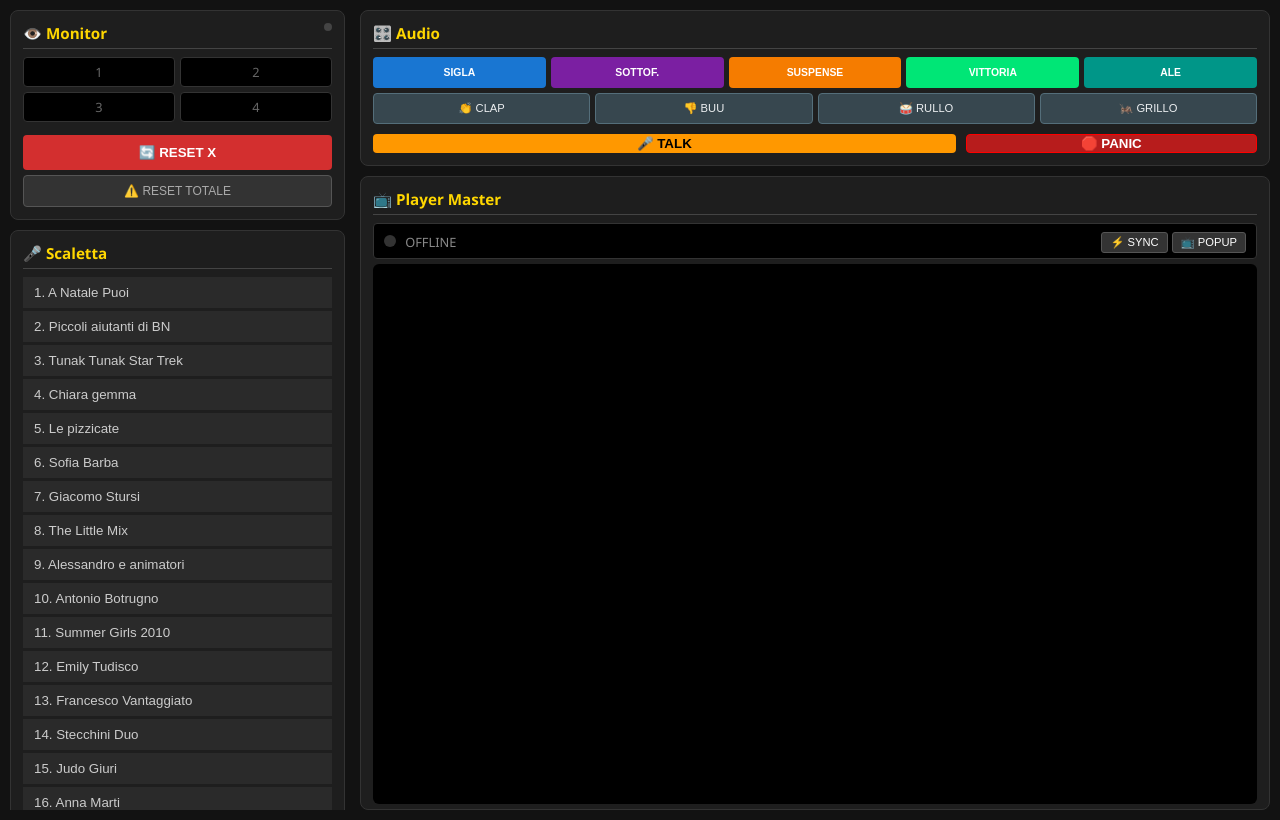
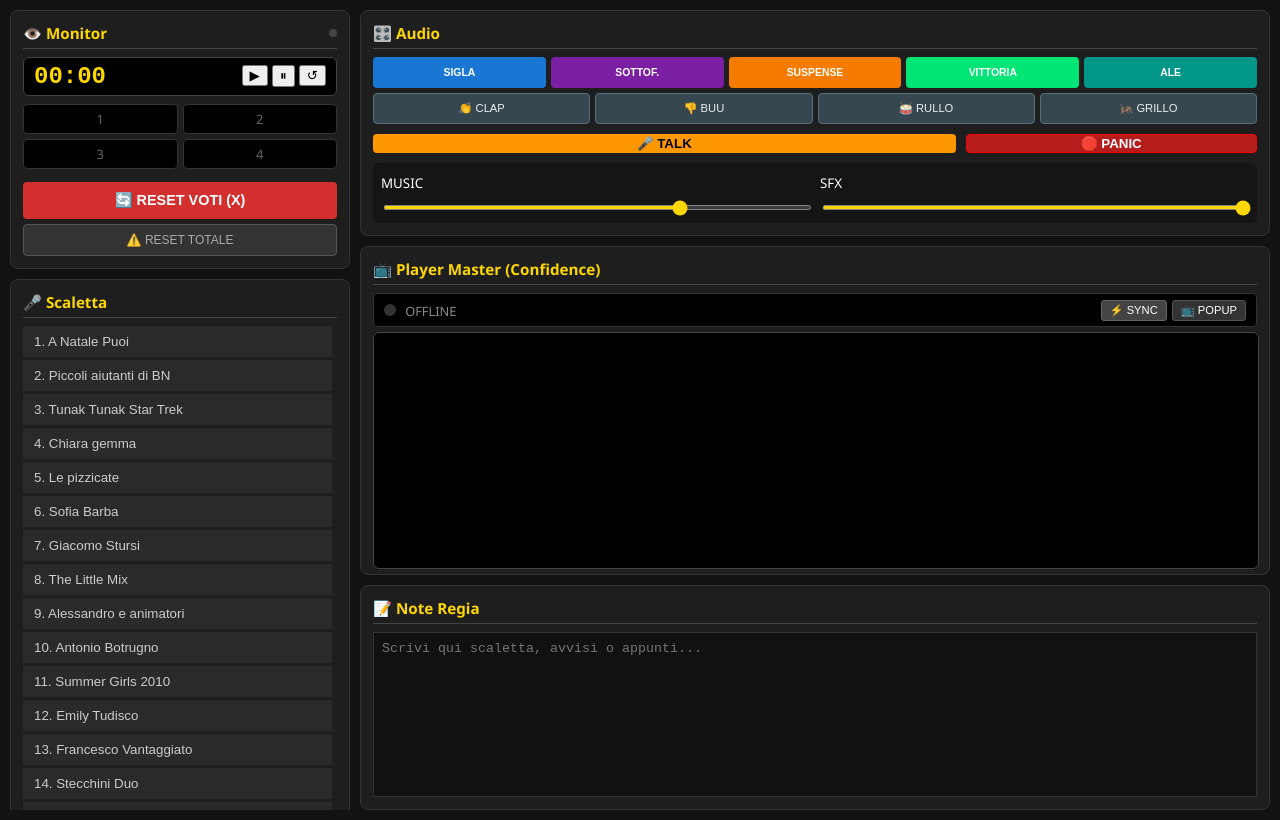
Before and after one commit to Kevinthehacker/talent-show, a website: page public/regia.html in a window 1280 px wide. Drawn offline with nearby package versions, Linux system fonts and the light colour scheme; no server answers.

Commit message:
Update regia.html

```diff
--- a/public/regia.html
+++ b/public/regia.html
@@ -2,30 +2,50 @@
 <html lang="it">
 <head>
     <meta charset="UTF-8">
-    <title>Regia OGT - FULL SYNC</title>
+    <title>Regia OGT - FINAL FIX</title>
     <style>
         :root {
             --dark: #121212; --panel: #1e1e1e; --accent: #ffd700;
             --red: #d32f2f; --green: #00e676; --blue: #1976d2;
             --purple: #7b1fa2; --orange: #f57c00; --teal: #009688;
         }
+
         body { background: var(--dark); color: white; font-family: 'Segoe UI', sans-serif; margin: 0; padding: 10px; height: 100vh; overflow: hidden; user-select: none; }
+
+        /* LAYOUT PRINCIPALE */
         .main-grid { display: grid; grid-template-columns: 340px 1fr; gap: 10px; height: 100%; }
-        .colonna-sx { display: flex; flex-direction: column; gap: 10px; height: 100%; overflow-y: auto; padding-right: 5px; min-height: 0; }
+
+        /* COLONNA SINISTRA */
+        .colonna-sx { display: flex; flex-direction: column; gap: 10px; height: 100%; overflow-y: auto; min-height: 0; }
+
+        /* COLONNA DESTRA (Audio + Player + Note) */
         .colonna-dx { display: flex; flex-direction: column; gap: 10px; height: 100%; min-height: 0; }
+
         .panel { background: var(--panel); padding: 12px; border-radius: 8px; border: 1px solid #333; flex-shrink: 0; }
-        h2 { border-bottom: 1px solid #444; padding-bottom: 5px; margin: 0 0 8px 0; font-size: 0.95rem; color: var(--accent); display: flex; justify-content: space-between; }
 
+        h2 { border-bottom: 1px solid #444; padding-bottom: 5px; margin: 0 0 8px 0; font-size: 0.95rem; color: var(--accent); display: flex; justify-content: space-between; align-items: center; }
+
+        /* MONITOR */
         .monitor-grid { display: grid; grid-template-columns: repeat(2, 1fr); gap: 5px; margin-bottom: 8px; }
         .mini-slot { background: #000; padding: 5px; border-radius: 4px; text-align: center; border: 1px solid #333; font-size: 0.8rem; color: #666; }
         .mini-slot.attivo { background: #3c0b0b; border-color: var(--red); color: white; font-weight: bold; }
-        .btn-reset-gara { width: 100%; padding: 10px; background: var(--red); color: white; border: none; border-radius: 4px; font-weight: bold; cursor: pointer; margin-top: 5px; }
+
+        .timer-box { background: black; border: 1px solid #444; border-radius: 6px; padding: 5px 10px; display: flex; justify-content: space-between; margin-bottom: 8px; }
+        .timer-display { font-family: 'Courier New', monospace; font-size: 1.5rem; color: var(--accent); font-weight: bold; }
+
+        /* BOTTONI RESET */
+        .btn-reset-gara { width: 100%; padding: 10px; background: var(--red); color: white; border: none; border-radius: 4px; font-weight: bold; cursor: pointer; font-size: 0.9rem; margin-top: 5px; }
+        .btn-reset-gara:hover { background: #b71c1c; }
         .btn-reset-totale { width: 100%; padding: 8px; background: #333; color: #aaa; border: 1px solid #555; border-radius: 4px; cursor: pointer; font-size: 0.75rem; margin-top: 5px; }
 
-        .playlist-container { flex-grow: 1; overflow-y: auto; }
-        .btn-concorrente { width: 100%; text-align: left; padding: 8px; margin-bottom: 3px; background: #2a2a2a; color: #ccc; border: none; border-left: 3px solid transparent; cursor: pointer; }
+        /* PLAYLIST */
+        .panel-playlist { flex-grow: 1; display: flex; flex-direction: column; min-height: 0; }
+        .playlist-container { flex-grow: 1; overflow-y: auto; padding-right: 5px; }
+        .btn-concorrente { width: 100%; text-align: left; padding: 8px; margin-bottom: 3px; background: #2a2a2a; color: #ccc; border: none; border-left: 3px solid transparent; cursor: pointer; display: flex; justify-content: space-between; }
+        .btn-concorrente:hover { background: #333; color: white; }
         .btn-concorrente.active { background: #333; color: var(--accent); border-left: 3px solid var(--accent); font-weight: bold; }
 
+        /* AUDIO */
         .audio-grid { display: grid; grid-template-columns: repeat(5, 1fr); gap: 5px; }
         .btn-sound { border: none; padding: 10px 2px; font-size: 0.65rem; font-weight: bold; color: white; border-radius: 4px; cursor: pointer; position: relative; }
         .btn-sound.playing { box-shadow: inset 0 0 0 2px white; animation: pulse 2s infinite; }
@@ -35,15 +55,43 @@
         .sfx-grid { display: grid; grid-template-columns: repeat(4, 1fr); gap: 5px; margin-top: 5px; }
         .btn-sfx { background: #37474f; color: #eceff1; padding: 8px 2px; font-size: 0.7rem; cursor: pointer; border: 1px solid #546e7a; border-radius: 4px; }
         .btn-sfx:active { transform: scale(0.95); }
+        .btn-sfx.playing { background: #455a64; color: var(--accent); border-color: var(--accent); }
 
         .pro-controls { display: grid; grid-template-columns: 2fr 1fr; gap: 10px; margin-top: 10px; }
         .btn-talkover { background: #ff9800; color: black; font-weight: bold; border: none; border-radius: 4px; cursor: pointer; }
         .btn-talkover.active { background: var(--accent); }
         .btn-panic { background: #b71c1c; color: white; font-weight: bold; border: 1px solid red; border-radius: 4px; cursor: pointer; }
 
-        .right-bottom-container { flex-grow: 1; display: flex; flex-direction: column; gap: 10px; min-height: 0; }
-        .panel-player { flex: 2; display: flex; flex-direction: column; min-height: 0; padding-bottom: 5px; }
-        .video-wrapper { flex-grow: 1; width: 100%; background: black; border-radius: 6px; overflow: hidden; position: relative; }
+        .mixer-container { display: grid; grid-template-columns: 1fr 1fr; gap: 10px; background: rgba(0,0,0,0.3); padding: 8px; border-radius: 6px; margin-top: 10px; }
+        input[type=range] { width: 100%; cursor: pointer; accent-color: var(--accent); height: 5px; }
+
+        /* CONTAINER CHE TIENE PLAYER E NOTE INSIEME */
+        .right-bottom-container {
+            flex-grow: 1;
+            display: flex;
+            flex-direction: column;
+            gap: 10px;
+            min-height: 0; /* Cruciale per Flexbox */
+        }
+
+        /* PLAYER VIDEO (Ora si espande correttamente) */
+        .panel-player {
+            flex-grow: 2; /* Prende 2/3 dello spazio disponibile */
+            display: flex;
+            flex-direction: column;
+            min-height: 0;
+            padding-bottom: 5px;
+        }
+
+        .video-wrapper {
+            flex-grow: 1;
+            width: 100%;
+            background: black;
+            border-radius: 6px;
+            overflow: hidden;
+            border: 1px solid #444;
+            position: relative;
+        }
         .video-wrapper iframe { position: absolute; top: 0; left: 0; width: 100%; height: 100%; z-index: 1; }
 
         .projector-status-bar { display: flex; justify-content: space-between; align-items: center; background: #000; padding: 5px 10px; border-radius: 4px; margin-bottom: 5px; border: 1px solid #333; }
@@ -54,24 +102,49 @@
 
         .btn-open-proj { background: #333; color: white; border: 1px solid #555; font-size: 0.7rem; padding: 3px 8px; cursor: pointer; border-radius: 3px; }
         .btn-sync { background: #444; border: 1px solid #666; color: white; font-size: 0.7rem; cursor: pointer; padding: 3px 8px; border-radius: 3px; }
-        .btn-sync:active { background: var(--accent); color: black; }
 
-        .panel-memo { flex: 1; display: flex; flex-direction: column; min-height: 100px; }
-        textarea#memo-pad { width: 100%; height: 100%; background: #111; border: 1px solid #333; color: #ddd; resize: none; padding: 8px; font-family: monospace; }
+        /* SEZIONE NOTE (RIPRISTINATA) */
+        .panel-memo {
+            flex-grow: 1; /* Prende 1/3 dello spazio */
+            display: flex;
+            flex-direction: column;
+            min-height: 120px; /* Altezza minima garantita */
+        }
+        textarea#memo-pad {
+            flex-grow: 1;
+            width: 100%;
+            background: #111;
+            border: 1px solid #333;
+            color: #ddd;
+            resize: none;
+            padding: 8px;
+            font-family: monospace;
+            box-sizing: border-box;
+        }
+
         .conn-dot { width: 8px; height: 8px; border-radius: 50%; background: #444; display: inline-block; }
         .conn-dot.connected { background: var(--green); }
     </style>
 </head>
 <body>
+
     <div class="main-grid">
         <div class="colonna-sx">
             <div class="panel">
                 <h2>👁️ Monitor <div id="connStatus" class="conn-dot"></div></h2>
+                <div class="timer-box">
+                    <div class="timer-display" id="timer">00:00</div>
+                    <div>
+                        <button onclick="timerStart()">▶</button>
+                        <button onclick="timerStop()">⏸</button>
+                        <button onclick="timerReset()">↺</button>
+                    </div>
+                </div>
                 <div class="monitor-grid" id="monitor">
                     <div class="mini-slot" id="mon1">1</div><div class="mini-slot" id="mon2">2</div>
                     <div class="mini-slot" id="mon3">3</div><div class="mini-slot" id="mon4">4</div>
                 </div>
-                <button class="btn-reset-gara" onclick="resetGara()">🔄 RESET X</button>
+                <button class="btn-reset-gara" onclick="resetGara()">🔄 RESET VOTI (X)</button>
                 <button class="btn-reset-totale" onclick="resetTotale()">⚠️ RESET TOTALE</button>
             </div>
             <div class="panel panel-playlist">
@@ -79,6 +152,7 @@
                 <div class="playlist-container" id="lista-bottoni"></div>
             </div>
         </div>
+
         <div class="colonna-dx">
             <div class="panel">
                 <h2>🎛️ Audio</h2>
@@ -99,19 +173,31 @@
                     <button id="btn-talkover" class="btn-talkover" onmousedown="setTalkover(true)" onmouseup="setTalkover(false)">🎤 TALK</button>
                     <button class="btn-panic" onclick="panicMode()">🛑 PANIC</button>
                 </div>
+                <div class="mixer-container">
+                    <div><small>MUSIC</small><input type="range" id="volMusic" min="0" max="1" step="0.05" value="0.7" oninput="updateMusicVolume(this.value)"></div>
+                    <div><small>SFX</small><input type="range" id="volSfx" min="0" max="1" step="0.05" value="1.0" oninput="updateSfxVolume(this.value)"></div>
+                </div>
             </div>
+
             <div class="right-bottom-container">
+
                 <div class="panel panel-player">
-                    <h2>📺 Player Master</h2>
+                    <h2>📺 Player Master (Confidence)</h2>
                     <div class="projector-status-bar">
-                        <div><span id="proj-led" class="status-led"></span> <span id="proj-text" style="font-size:0.8rem; color:#888">OFFLINE</span></div>
-                        <div>
-                            <button class="btn-open-proj" onclick="forceResync()">⚡ SYNC</button>
+                        <div><span id="proj-led" class="status-led off"></span> <span id="proj-text" style="font-size:0.8rem; color:#888">OFFLINE</span></div>
+                        <div style="display:flex; gap:5px;">
+                            <button class="btn-sync" onclick="forceResync()">⚡ SYNC</button>
                             <button class="btn-open-proj" onclick="openProjector()">📺 POPUP</button>
                         </div>
                     </div>
                     <div class="video-wrapper"><div id="player"></div></div>
                 </div>
+
+                <div class="panel panel-memo">
+                    <h2>📝 Note Regia</h2>
+                    <textarea id="memo-pad" placeholder="Scrivi qui scaletta, avvisi o appunti..."></textarea>
+                </div>
+
             </div>
         </div>
     </div>
@@ -152,9 +238,28 @@
         });
 
         const tracks = { sigla: document.getElementById('track-sigla'), sottofondo: document.getElementById('track-sottofondo'), suspense: document.getElementById('track-suspense'), vittoria: document.getElementById('track-vittoria'), alessandro: document.getElementById('track-alessandro') };
-        const sfx = { applausi: document.getElementById('sfx-applausi'), buu: document.getElementById('sfx-buu'), rullo: document.getElementById('sfx-rullo'), grillo: document.getElementById('sfx-grillo') };
+        const instantSfx = { applausi: document.getElementById('sfx-applausi'), buu: document.getElementById('sfx-buu'), rullo: document.getElementById('sfx-rullo'), grillo: document.getElementById('sfx-grillo') };
         const sfxVai = document.getElementById('fx-vai');
-        let fadeInt, localPlayer, remoteWindow, syncInt;
+        let musicVolume = 0.7, sfxVolume = 1.0, isTalkover = false, fadeIntervals = {};
+
+        Object.keys(instantSfx).forEach(name => {
+            instantSfx[name].addEventListener('ended', () => document.getElementById(`btn-${name}`).classList.remove('playing'));
+        });
+
+        function fadeAudio(audio, targetVol, duration, callback) {
+            const id = audio.id;
+            if (fadeIntervals[id]) clearInterval(fadeIntervals[id]);
+            if (targetVol > 0 && audio.paused) { audio.volume = 0; audio.play(); }
+            const steps = duration / 20; const volStep = (targetVol - audio.volume) / steps;
+            fadeIntervals[id] = setInterval(() => {
+                let newVol = audio.volume + volStep;
+                if ((volStep > 0 && newVol >= targetVol) || (volStep < 0 && newVol <= targetVol)) {
+                    audio.volume = targetVol; clearInterval(fadeIntervals[id]);
+                    if (targetVol <= 0.01) { audio.pause(); audio.currentTime = 0; }
+                    if (callback) callback();
+                } else audio.volume = newVol;
+            }, 20);
+        }
 
         function toggleMusic(name) {
             const t = tracks[name]; const btn = document.getElementById(`btn-${name}`);
@@ -169,47 +274,58 @@
         function toggleSfx(name) { sfx[name].currentTime=0; sfx[name].play(); }
         function setTalkover(active) { Object.values(tracks).forEach(t => { if(!t.paused) t.volume = active ? 0.2 : 0.7; }); document.getElementById('btn-talkover').classList.toggle('active', active); }
 
+        function updateMusicVolume(v) { musicVolume = parseFloat(v); Object.values(tracks).forEach(t => { if(!t.paused) t.volume = isTalkover ? musicVolume*0.2 : musicVolume; }); }
+        function updateSfxVolume(v) { sfxVolume = parseFloat(v); Object.values(instantSfx).forEach(s => s.volume = sfxVolume); sfxVai.volume = sfxVolume; }
+
         function panicMode() {
             if(localPlayer) localPlayer.stopVideo();
             sendRemote('stop');
-            // MANDA STOP AI TELEFONI
             socket.emit('controllo-video', 'stop');
-            Object.values(tracks).concat(Object.values(sfx)).concat([sfxVai]).forEach(a => { a.pause(); a.currentTime=0; });
+            Object.values(tracks).concat(Object.values(instantSfx)).concat([sfxVai]).forEach(a => { a.pause(); a.currentTime=0; });
             document.querySelectorAll('.playing').forEach(b => b.classList.remove('playing'));
         }
 
-        // VIDEO SYNC
+        let tInt, tSec = 0; const tDisp = document.getElementById('timer');
+        function uT() { tDisp.innerText = `${Math.floor(tSec/60).toString().padStart(2,'0')}:${(tSec%60).toString().padStart(2,'0')}`; }
+        function timerStart() { if(!tInt) tInt = setInterval(() => { tSec++; uT(); }, 1000); }
+        function timerStop() { clearInterval(tInt); tInt = null; }
+        function timerReset() { timerStop(); tSec = 0; uT(); }
+
+        const memo = document.getElementById('memo-pad');
+        if(localStorage.getItem('rM')) memo.value = localStorage.getItem('rM');
+        memo.addEventListener('input', () => localStorage.setItem('rM', memo.value));
+
+        document.addEventListener('keydown', (e) => {
+            if(e.target.tagName === 'TEXTAREA') return;
+            const k = e.key.toLowerCase();
+            if(e.code === 'Space' || e.code === 'Escape') { e.preventDefault(); panicMode(); return; }
+            if(k === 't' && !e.repeat) setTalkover(true);
+            const map = {'q':'sigla','w':'sottofondo','e':'suspense','r':'vittoria','a':'alessandro', '1':'applausi','2':'buu','3':'rullo','4':'grillo'};
+            if(map[k]) { if('1234'.includes(k)) toggleSfx(map[k]); else toggleMusic(map[k]); }
+        });
+        document.addEventListener('keyup', (e) => { if(e.key.toLowerCase() === 't') setTalkover(false); });
+
+        let localPlayer, remoteWindow, syncInt;
+
         function onYouTubeIframeAPIReady() {
             localPlayer = new YT.Player('player', { height: '100%', width: '100%', videoId: '',
                 playerVars: { 'playsinline': 1, 'rel': 0, 'origin': window.location.origin },
                 events: { 'onReady': e => { e.target.unMute(); e.target.setVolume(100); }, 'onStateChange': onStateChange }
             });
         }
-
-        // --- QUI AVVIENE LA MAGIA ---
         function onStateChange(e) {
             let cmd = null;
-            if(e.data === 1) { cmd = 'play'; startSync(); } // 1 = Playing
-            if(e.data === 2) { cmd = 'pause'; stopSync(); } // 2 = Paused
-            if(e.data === 0) { cmd = 'stop'; stopSync(); } // 0 = Ended
-
-            if(cmd) {
-                // 1. Manda al Proiettore
-                sendRemote(cmd);
-                // 2. Manda ai Telefoni (NUOVO!)
-                socket.emit('controllo-video', cmd);
-            }
+            if(e.data === 1) { cmd = 'play'; startSync(); }
+            if(e.data === 2) { cmd = 'pause'; stopSync(); }
+            if(e.data === 0) { cmd = 'stop'; stopSync(); }
+            if(cmd) { sendRemote(cmd); socket.emit('controllo-video', cmd); }
         }
-
         function sendRemote(act, par) { if(remoteWindow && !remoteWindow.closed) remoteWindow.postMessage({action:act, param:par}, '*'); }
 
         function loadVideo(index) {
             document.querySelectorAll('.btn-concorrente').forEach(b => b.classList.remove('active'));
             document.getElementById(`btn-c-${index}`).classList.add('active');
-
-            // INVIO NOME E ID AL SERVER
             socket.emit('set-concorrente', { nome: playlist[index].nome, id: playlist[index].id });
-
             if(playlist[index].id) {
                 if(localPlayer) localPlayer.loadVideoById(playlist[index].id);
                 sendRemote('load', playlist[index].id);
@@ -224,11 +340,7 @@
             remoteWindow.document.write(`<html><body style="margin:0;background:black;overflow:hidden;"><div id="p" style="width:100vw;height:100vh;"></div><script src="https://www.youtube.com/iframe_api"><\/script><script>var p; function onYouTubeIframeAPIReady(){p=new YT.Player('p',{width:'100%',height:'100%',videoId:'',playerVars:{'controls':0,'disablekb':1},events:{'onReady':e=>{e.target.mute();window.opener.postMessage('READY','*');}}});} window.addEventListener('message',e=>{if(!p)return; if(e.data.action==='load')p.loadVideoById(e.data.param); if(e.data.action==='play')p.playVideo(); if(e.data.action==='pause')p.pauseVideo(); if(e.data.action==='stop')p.stopVideo(); if(e.data.action==='seek')p.seekTo(e.data.param); if(e.data.action==='getTime')window.opener.postMessage({type:'SYNC',t:p.getCurrentTime()},'*');});<\/script></body></html>`);
         }
 
-        // SYNC LOOP
-        function startSync() {
-            if(syncInt) clearInterval(syncInt);
-            syncInt = setInterval(() => { if(remoteWindow) remoteWindow.postMessage({action:'getTime'}, '*'); }, 500);
-        }
+        function startSync() { if(syncInt) clearInterval(syncInt); syncInt = setInterval(() => { if(remoteWindow) remoteWindow.postMessage({action:'getTime'}, '*'); }, 500); }
         function stopSync() { clearInterval(syncInt); document.getElementById('proj-led').className = 'status-led on'; }
         function forceResync() { if(localPlayer) sendRemote('seek', localPlayer.getCurrentTime()); }
 
@@ -242,7 +354,6 @@
             }
         });
 
-        // SOCKET
         const socket = io();
         socket.on('connect', () => document.getElementById('connStatus').classList.add('connected'));
         socket.on('aggiorna', s => {
```
